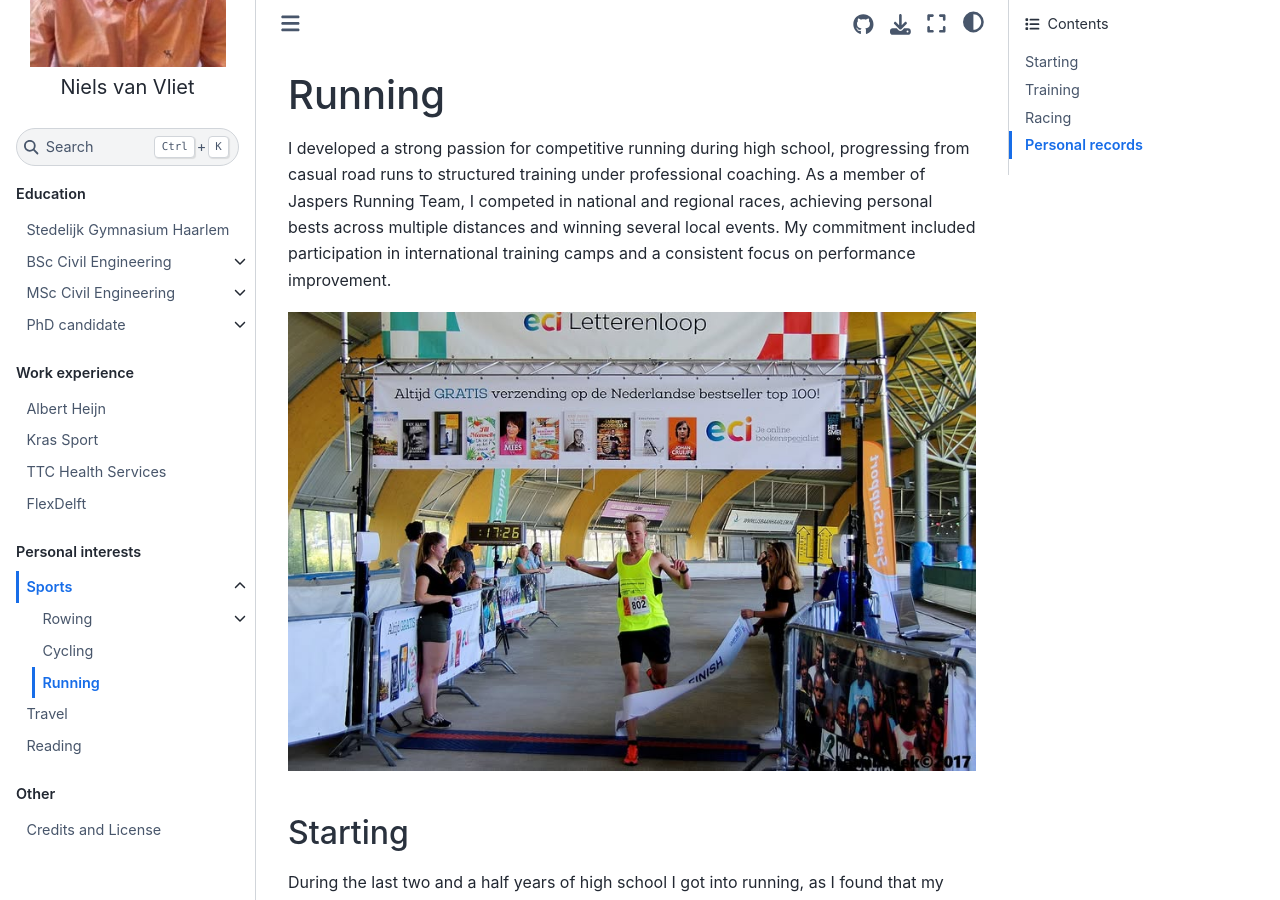
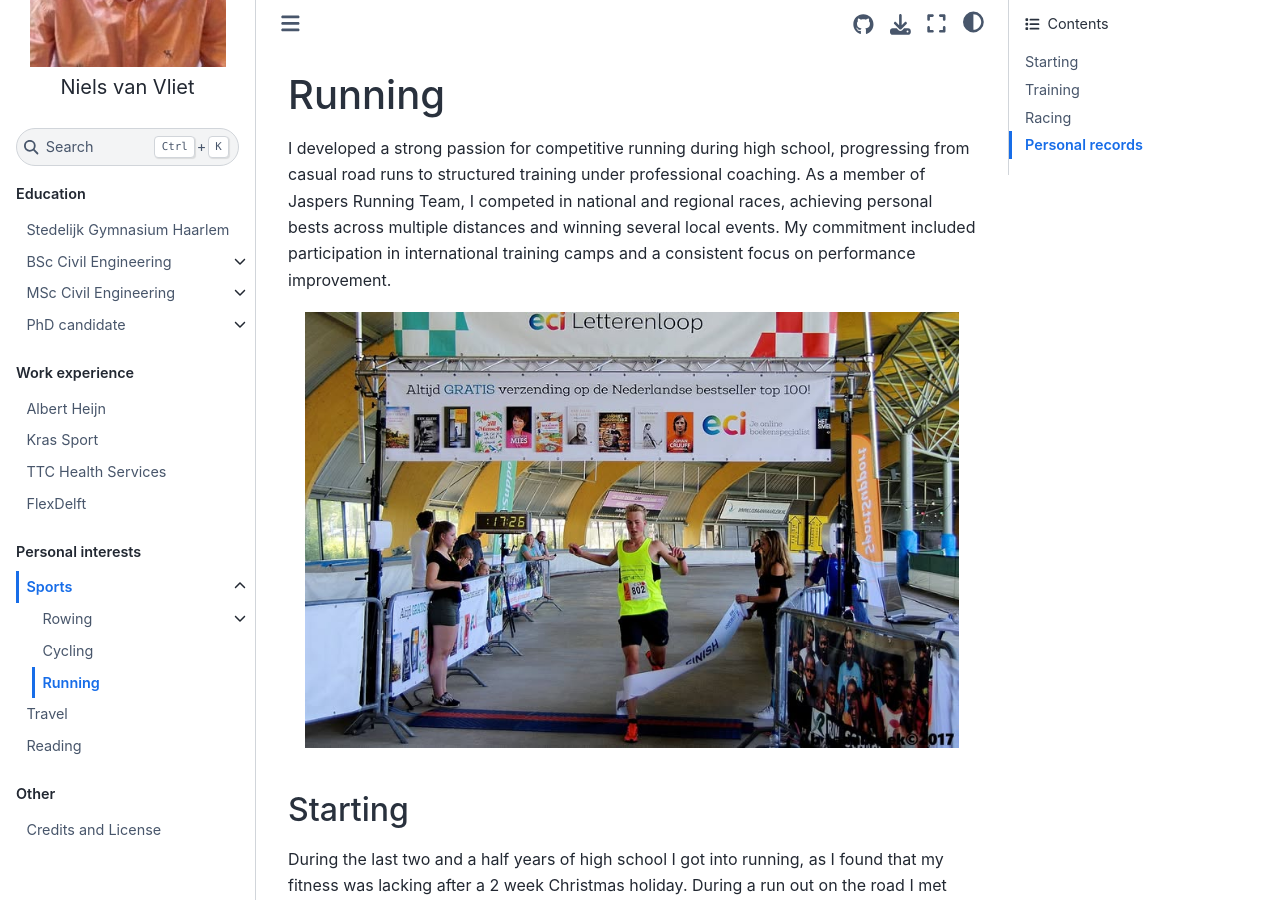
Before and after one commit to navanvliet/navanvliet, a Jupyter Book: the page built from book/Personalinterests/Sports/Running/Running.md, in a window 1280 px wide and 900 px high. Built offline with Jupyter Book 1.0.4 settings and Sphinx 7.4.7 and the Sphinx Book theme 1.1.4, drawn with Linux system fonts in a browser that asks for light colours; comment, search, counter and statistics services are not loaded.

Commit message:
fix image

````diff
--- a/book/Personalinterests/Sports/Running/Running.md
+++ b/book/Personalinterests/Sports/Running/Running.md
@@ -3,8 +3,9 @@ I developed a strong passion for competitive running during high school, progres
 
 ```{image} ../Figures/ECI_Letterenloop_Banner.jpg
 ---
-:align: center
-:width: 95%
+name: ECI_banner
+width: 95%
+align: center
 ---
 Winning at the ECI Letterenloop (2017)
 ```
````
